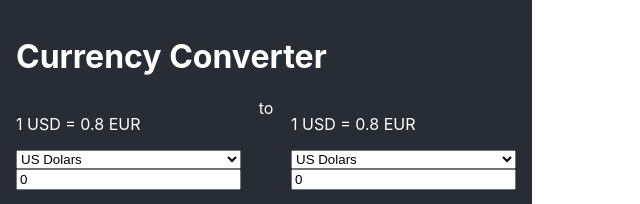
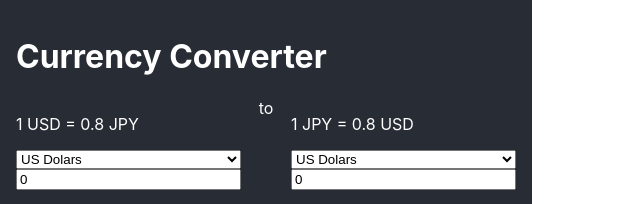
Before and after one commit to simondell/test-artfinder, a React (Create React App) app: page / in a window 1280 px wide. Shown: the top 204 px of the page, without its empty margins (0-640 px from the left). Built offline with nearby package versions, Linux system fonts and the light colour scheme.

Commit message:
Pass explicit currency choices to RateComparison

```diff
--- a/src/App.tsx
+++ b/src/App.tsx
@@ -1,5 +1,5 @@
 import React from 'react';
-import Currency from './Currency/Currency';
+import MoneyBoard from './Currency/MoneyBoard';
 import RatesContext, {
   Rate
 } from './Rates/RatesContext'
@@ -43,14 +43,16 @@ function App() {
         <section
           className="converters"
         >
-          <Currency
+          <MoneyBoard
+            comparison={amounts[SECOND].denomination}
             denomination={amounts[FIRST].denomination}
             value={amounts[FIRST].value}
           />
 
           <span>to</span>
 
-          <Currency
+          <MoneyBoard
+            comparison={amounts[FIRST].denomination}
             denomination={amounts[SECOND].denomination}
             value={amounts[SECOND].value}
           />
--- a/src/Currency/Currency.tsx
+++ b/src/Currency/MoneyBoard.tsx
@@ -1,10 +1,11 @@
 import React from 'react'
-import RateComparison from '../Rates/RateComparison'
+import RateComparison, {
+  Props as RateComparisonProps
+} from '../Rates/RateComparison'
 import CurrencyPicker from './CurrencyPicker'
-import './Currency.css'
+import './MoneyBoard.css'
 
-interface Props {
-  denomination: string
+interface Props extends RateComparisonProps {
   value: number;
 }
 
@@ -13,7 +14,10 @@ export default (props: Props) => {
     <div
       className="currency"
     >
-      <RateComparison />
+      <RateComparison
+        comparison={props.comparison}
+        denomination={props.denomination}
+      />
       <CurrencyPicker />
       <input
         name={`currency-value-${props.denomination}`}
--- a/src/Rates/RateComparison.tsx
+++ b/src/Rates/RateComparison.tsx
@@ -1,3 +1,9 @@
 import React from 'react'
 
-export default () => <p>1 USD = 0.8 EUR</p>
+export interface Props {
+  comparison: string;
+  denomination: string;
+}
+
+export default (props: Props) =>
+  <p>1 {props.denomination} = 0.8 {props.comparison}</p>
```
Also changed, not shown: src/Currency/MoneyBoard.css (renamed from src/Currency/Currency.css).
